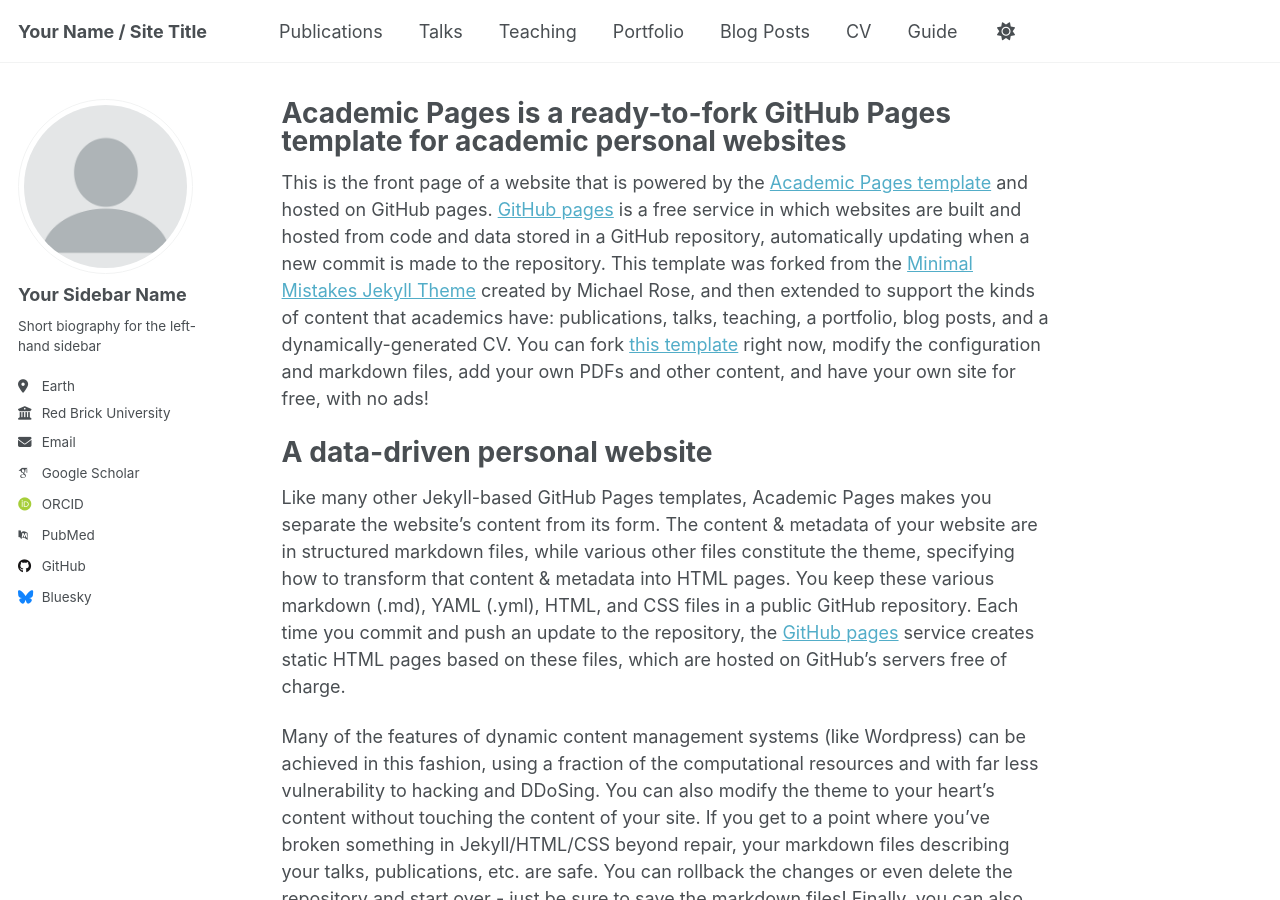
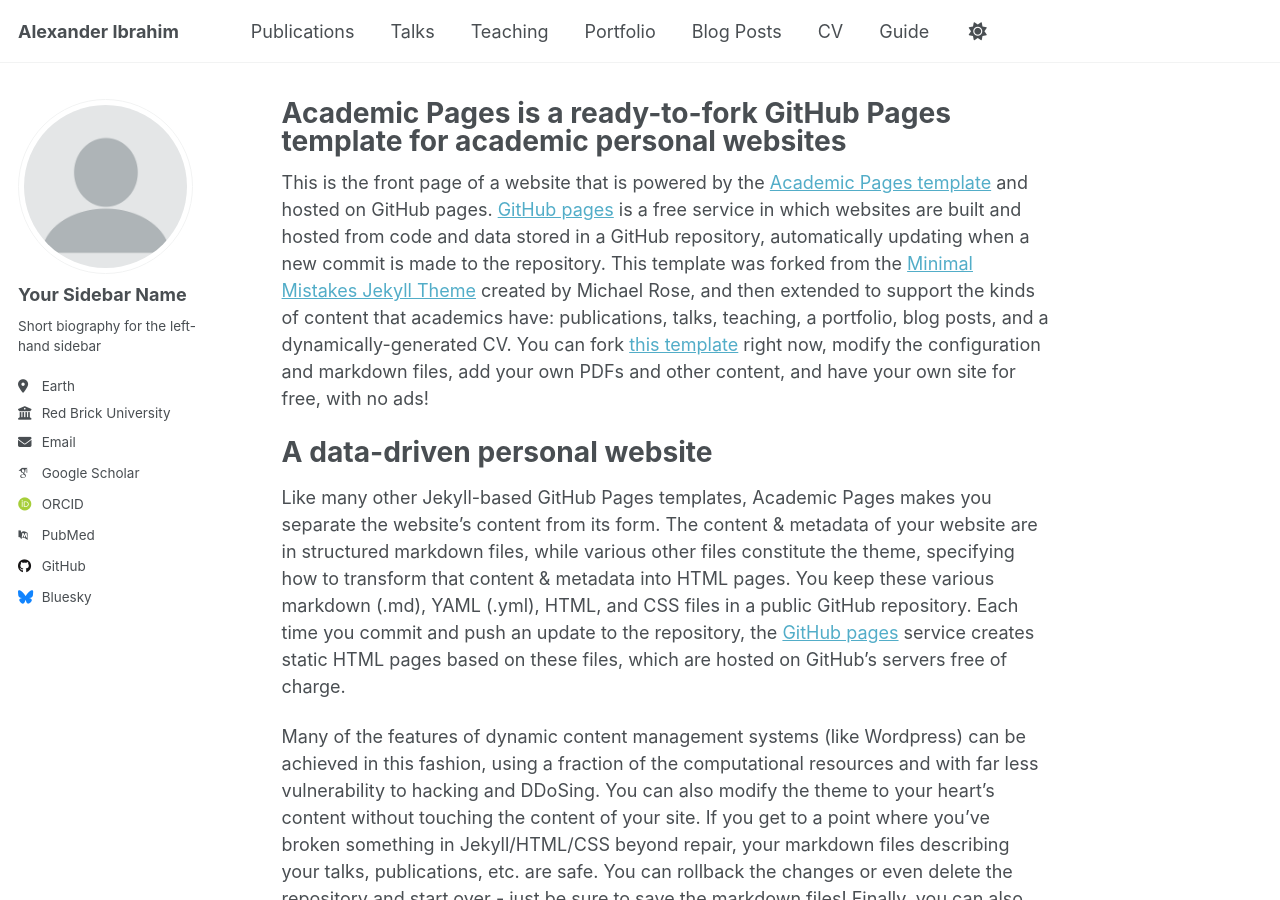
Before and after one commit to AlexanderIbrahim1/AlexanderIbrahim1.github.io, a Jekyll site: the page built from _pages/about.md, in a window 1280 px wide and 900 px high. Built offline with Jekyll 4.4.1, drawn with Linux system fonts in a browser that asks for light colours; some web fonts are replaced.

Commit message:
Modify name

```diff
--- a/_config.yml
+++ b/_config.yml
@@ -9,7 +9,7 @@
 # Basic Site Settings
 locale                   : "en-US"
 site_theme               : "default"
-title                    : "Your Name / Site Title"
+title                    : "Alexander Ibrahim"
 title_separator          : "-"
 name                     : &name "Your Name"
 description              : &description "personal description"
```
